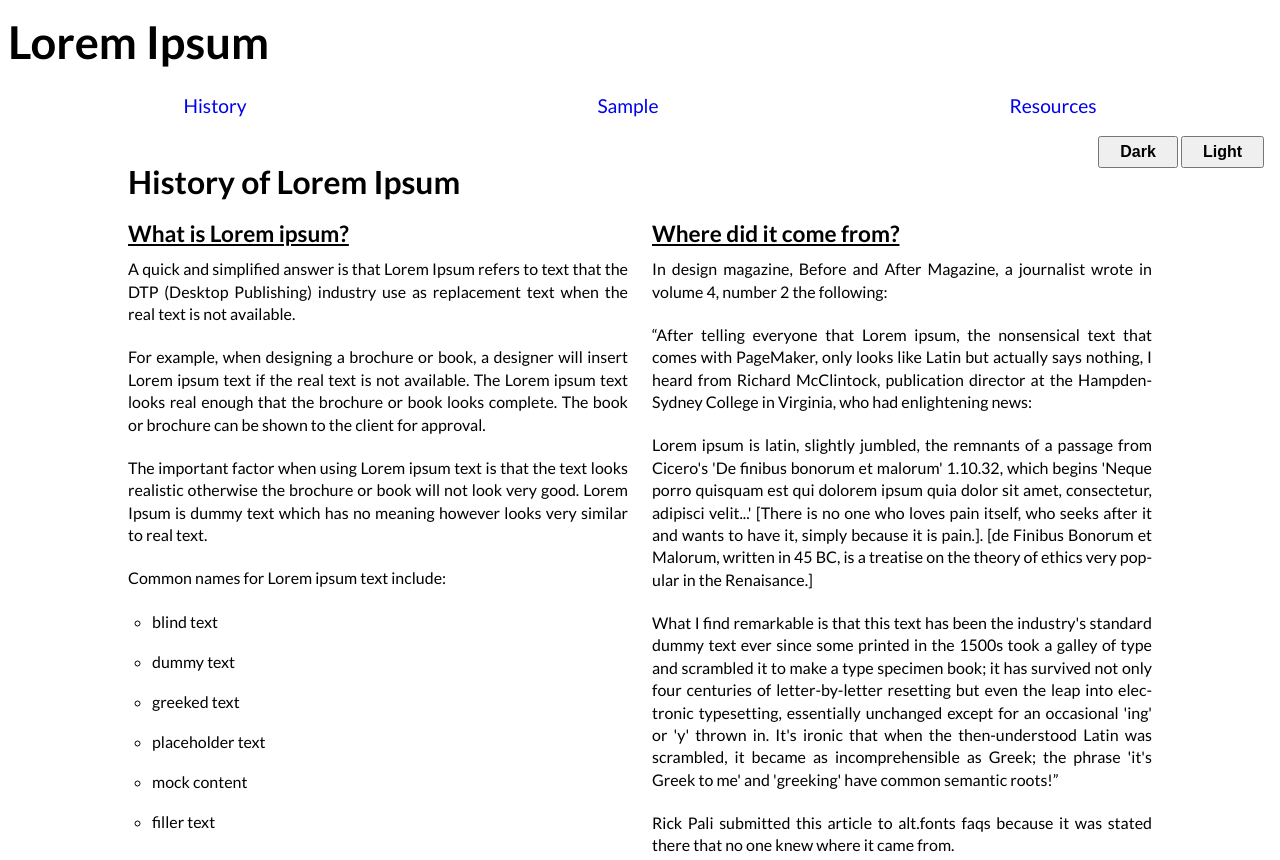
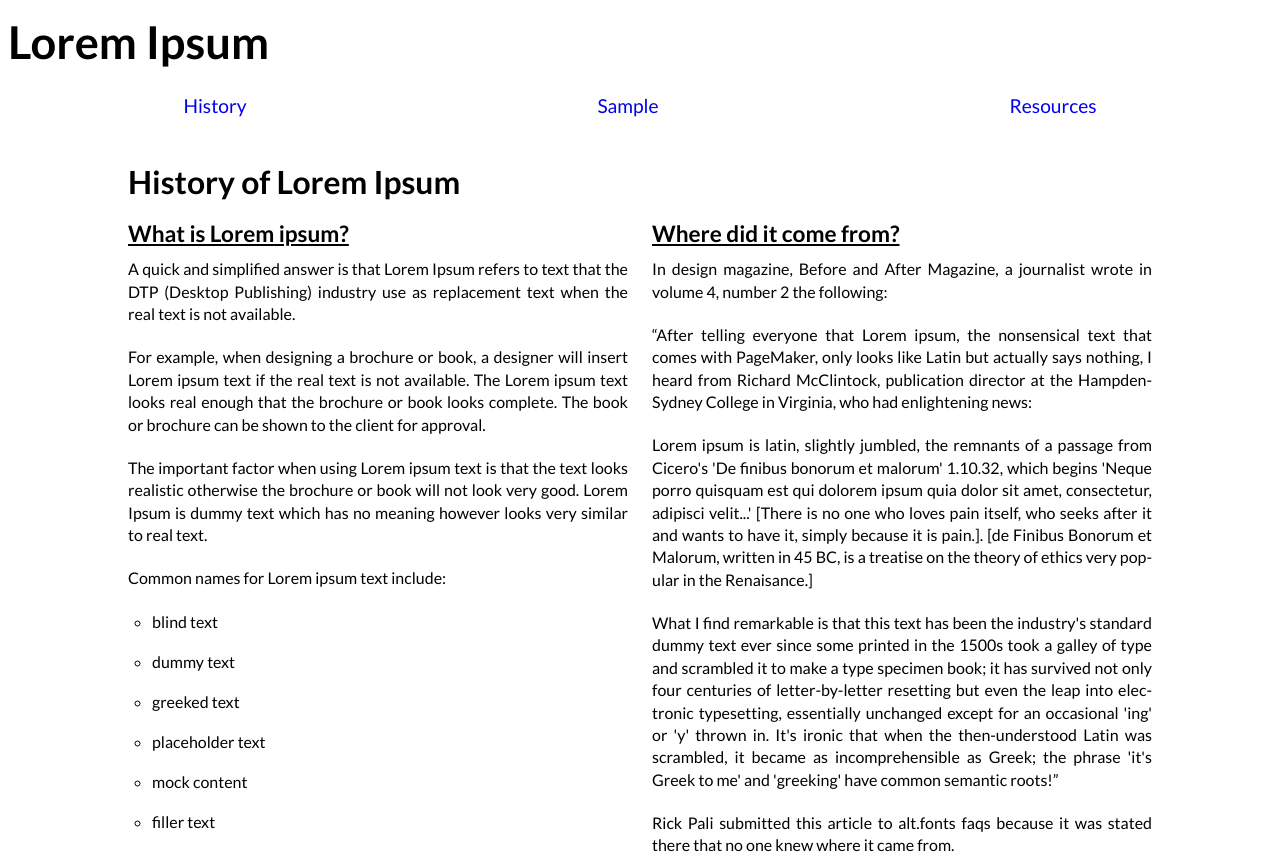
Before and after one commit to acl-devsign-winter-2018/lorem-ipsum, a website built with webpack: page src/index.html in a window 1280 px wide. Shown: the top 860 px of the page. Built offline with nearby package versions, Linux system fonts and the light colour scheme; some packages are replaced by stand-ins of ours.

Commit message:
save theme buttons for later

```diff
--- a/src/components/app/app.css
+++ b/src/components/app/app.css
@@ -28,7 +28,6 @@
 #header {
   grid-area: header;
   padding-bottom: .5rem;
-  /* background-color: $dark-headfoot; */
   width: 100%;
   position: relative;
   display: flex;
@@ -47,8 +46,6 @@
     top: 8.5rem;
     button {
       padding: 5px 20px;
-      /* border: 1px solid $dark-font;
-      background-color: $dark-headfoot; */
       font-weight: bold;
       font-size: 1rem;
     }
@@ -97,7 +94,6 @@
 
 #footer {
   grid-area: footer;
-  /* background-color: $dark-headfoot; */
   text-align: center;
   padding-top: .5rem;
   ul {
--- a/src/components/app/header.html
+++ b/src/components/app/header.html
@@ -1,9 +1,9 @@
 <h1>Lorem Ipsum</h1>
 <h2><a href="#main" class="clip">skip to main content</a></h2>
-<div id="theme-buttons">
+<!-- <div id="theme-buttons">
   <button id="dark-theme">Dark</button>
   <button id="light-theme">Light</button>
-</div>
+</div> -->
 <nav>
   <ul>
     <li><a href="#history">History</a></li>
```
